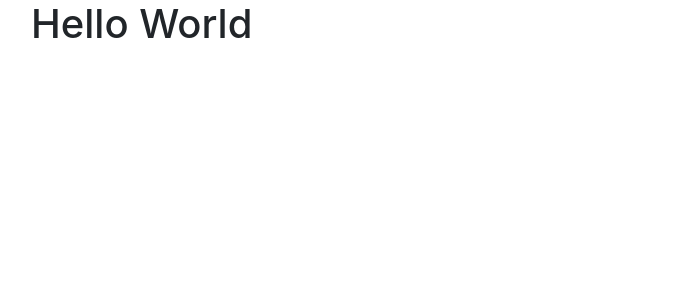
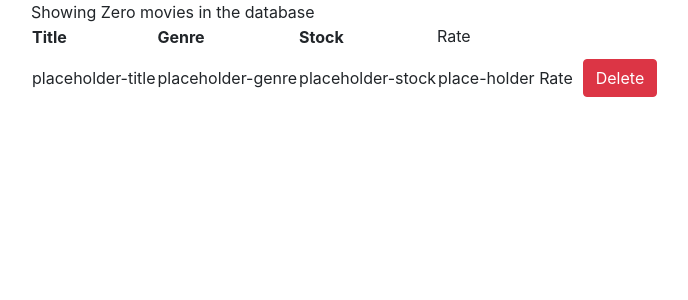
Before and after one commit to TazzyG/vidly, a React (Create React App) app: page / in a window 1280 px wide. Shown: the top 300 px of the page, without its empty margins (54-742 px from the left). Built offline with nearby package versions, Linux system fonts and the light colour scheme.

Commit message:
basic page with placeholders

```diff
--- /dev/null
+++ b/src/components/movies.jsx
@@ -0,0 +1,43 @@
+import React, { Component } from "react";
+import { getMovies } from "../services/fakeMovieService";
+
+class Movies extends Component {
+  state = {
+    movies: getMovies(),
+    count: 0
+  };
+  handleDelete = movie => {};
+
+  render() {
+    return (
+      <div className="container">
+        <span> Showing {this.formatCount()} movies in the database </span>
+        <table>
+          <thead>
+            <th>Title</th>
+            <th>Genre</th>
+            <th>Stock</th>
+            Rate
+            <th>
+              <th />
+            </th>
+          </thead>
+          <tbody>
+            <td>placeholder-title</td>
+            <td>placeholder-genre</td>
+            <td>placeholder-stock</td>
+            <td>place-holder Rate</td>
+            <td>
+              <button className="btn btn-danger m-2">Delete</button>
+            </td>
+          </tbody>
+        </table>
+      </div>
+    );
+  }
+  formatCount() {
+    const { count } = this.state;
+    return count === 0 ? "Zero" : count;
+  }
+}
+export default Movies;
--- a/src/index.js
+++ b/src/index.js
@@ -5,6 +5,7 @@ import App from "./App";
 import registerServiceWorker from "./registerServiceWorker";
 import "bootstrap/dist/css/bootstrap.css";
 import "font-awesome/css/font-awesome.css";
+import Movies from "./components/movies";
 
-ReactDOM.render(<App />, document.getElementById("root"));
+ReactDOM.render(<Movies />, document.getElementById("root"));
 registerServiceWorker();
```
Also changed, not shown: src/services/fakeGenreService.js (renamed from src/fakeGenreService.js), src/services/fakeMovieService.js (renamed from src/fakeMovieService.js).
